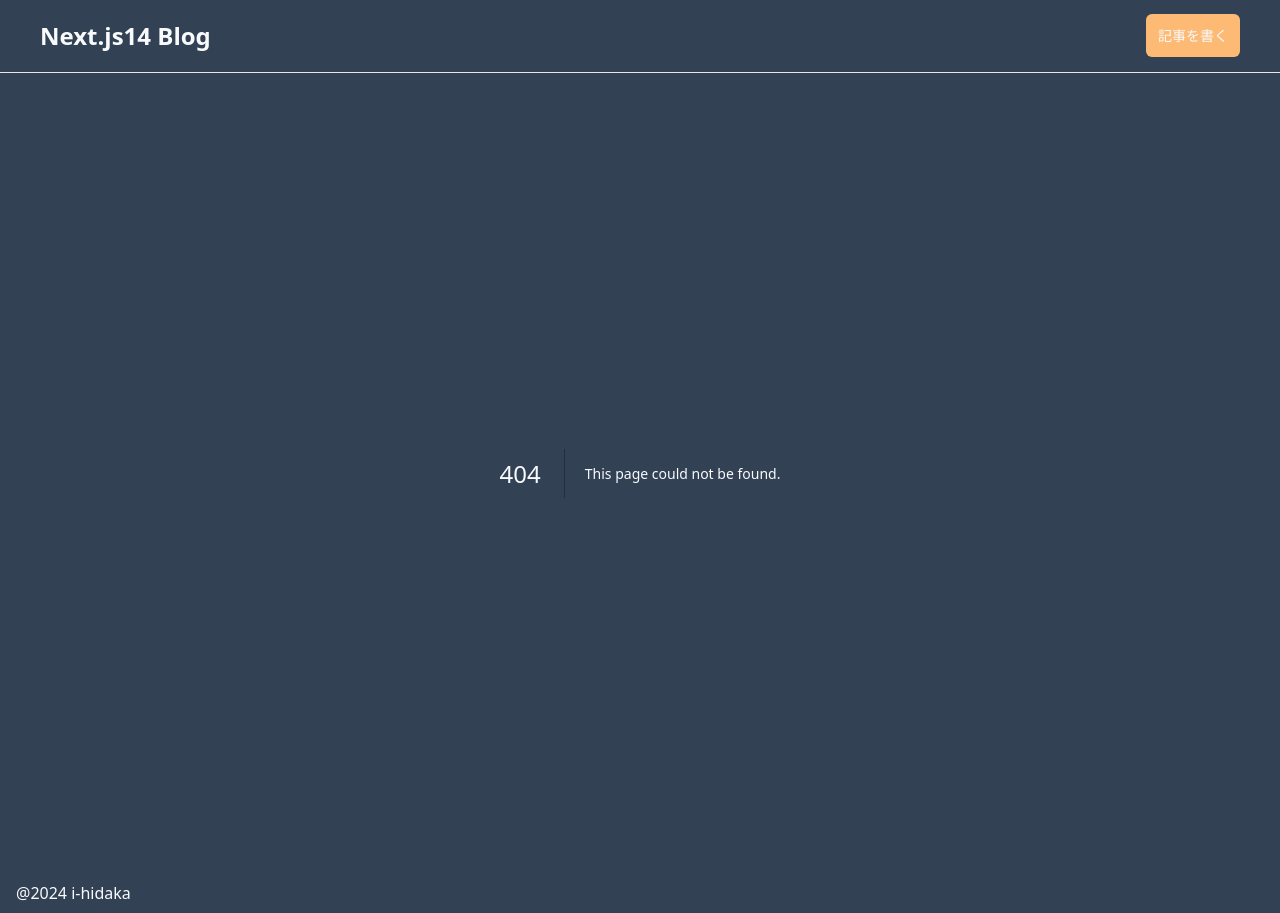
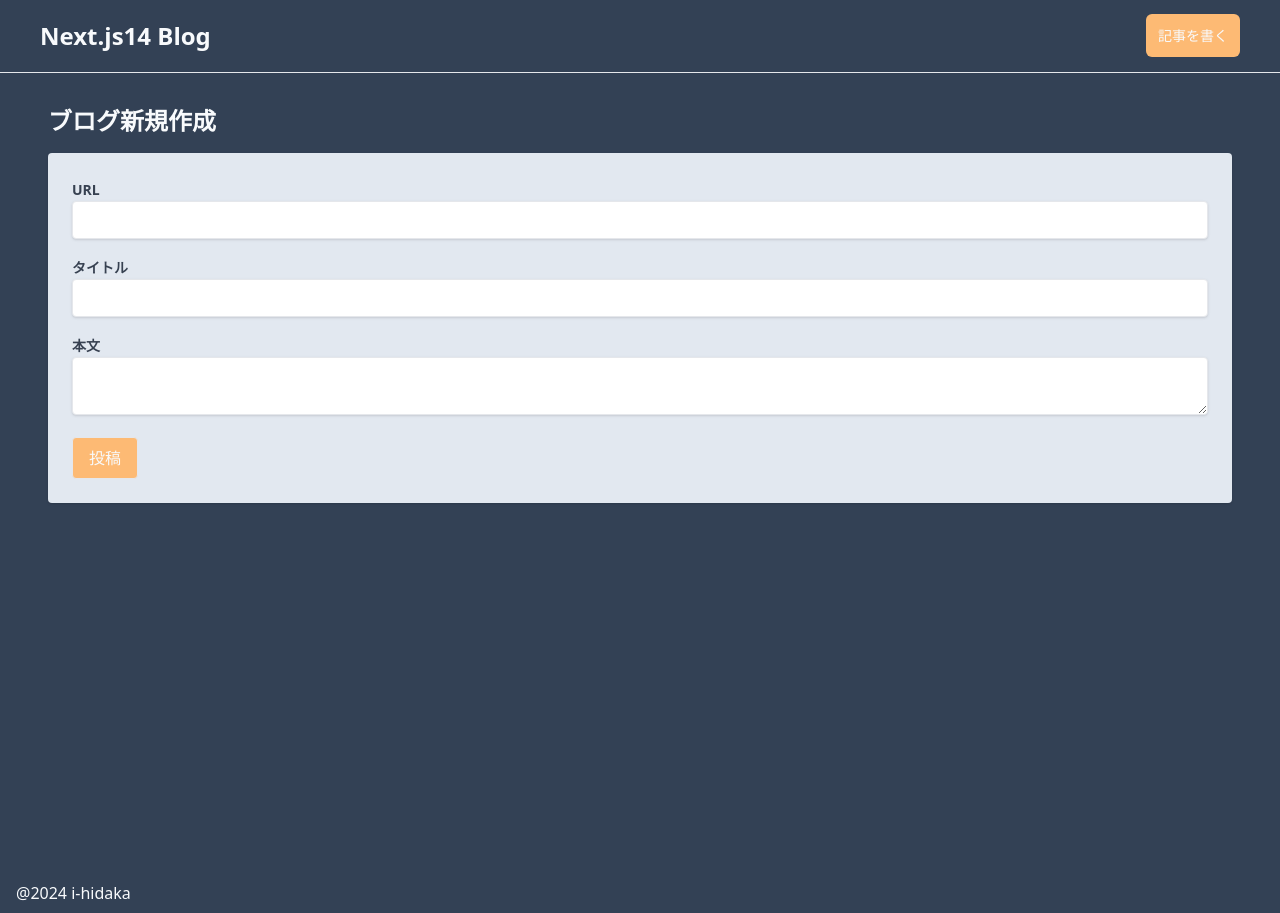
Before and after one commit to i-hidaka/next13-app-router, a Next.js app: page /articles/new in a window 1280 px wide. Before the commit this address had no page. Built offline with nearby package versions, Linux system fonts and the light colour scheme.

Commit message:
✨ 投稿画面のモック作成

```diff
--- /dev/null
+++ b/app/articles/new/page.tsx
@@ -0,0 +1,39 @@
+import React from "react";
+
+const CreateBlogPage = () => {
+  return (
+    <div className="min-h-screen py-8 px-4 md:px-12">
+      <h2 className="text-2xl font-bold mb-4">ブログ新規作成</h2>
+      <form className="bg-slate-200 p-6 rounded shadow">
+        <div className="mb-4">
+          <label className="text-gray-700 text-sm font-bold mb-2">URL</label>
+          <input
+            type="text"
+            className="shadow border rounded w-full py-2 px-3 text-gray-700 leading-tight focus:outline-none"
+          />
+        </div>
+        <div className="mb-4">
+          <label className="text-gray-700 text-sm font-bold mb-2">
+            タイトル
+          </label>
+          <input
+            type="text"
+            className="shadow border rounded w-full py-2 px-3 text-gray-700 leading-tight focus:outline-none"
+          />
+        </div>
+        <div className="mb-4">
+          <label className="text-gray-700 text-sm font-bold mb-2">本文</label>
+          <textarea className="shadow border rounded w-full py-2 px-3 text-gray-700 leading-tight focus:outline-none" />
+        </div>
+        <button
+          type="submit"
+          className="py-2 px-4 border rounded bg-orange-300"
+        >
+          投稿
+        </button>
+      </form>
+    </div>
+  );
+};
+
+export default CreateBlogPage;
--- a/app/components/Header.tsx
+++ b/app/components/Header.tsx
@@ -12,7 +12,7 @@
       <div>
         <nav className="text-sm font-medium">
           <Link
-            href="/article/new"
+            href="/articles/new"
             className="bg-orange-300 px-3 py-3 rounded-md"
           >
             記事を書く
```
